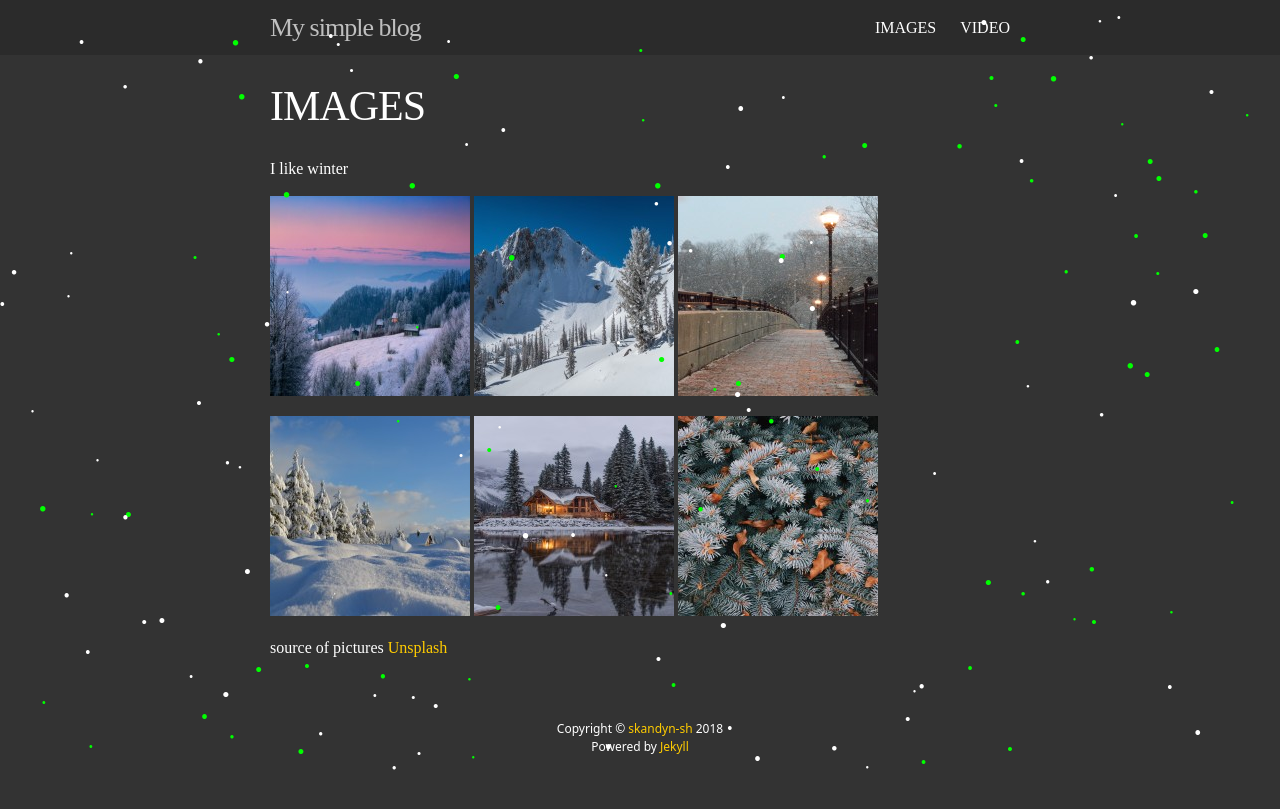
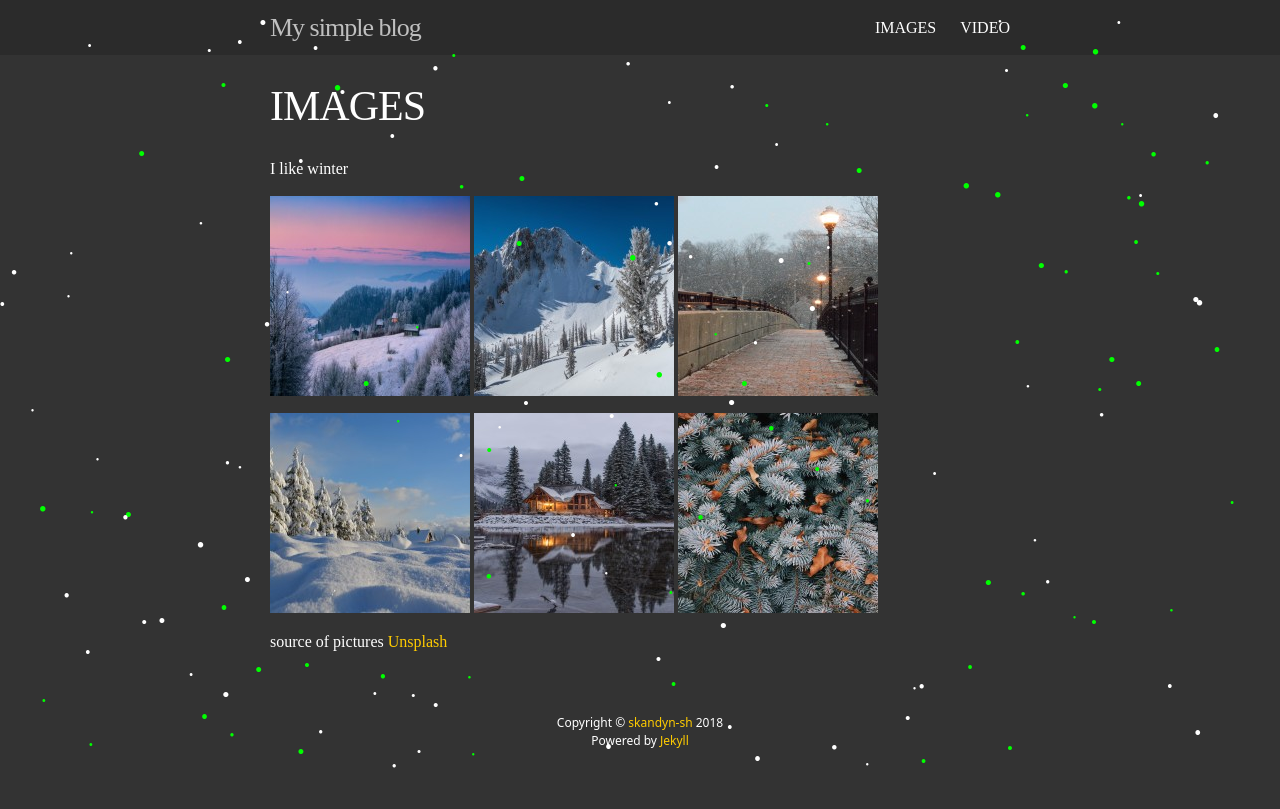
Before and after one commit to skandyn-sh/skandyn-sh.github.io, a Jekyll site: the page built from photos.html, in a window 1280 px wide. Shown: the top 809 px of the page. Built offline with Jekyll 4.4.1, drawn with Linux system fonts in a browser that asks for light colours; nearby versions of some CDN libraries; library files that are not in the unit come from our copies; comment, search, counter and statistics services are not loaded.

Commit message:
Update photos.html

```diff
--- a/photos.html
+++ b/photos.html
@@ -8,9 +8,9 @@
 <a data-fancybox="gallery" href="/img/photos/big_1.jpg"><img src="/img/photos/small_1.jpg"></a>
 <a data-fancybox="gallery" href="/img/photos/big_2.jpg"><img src="/img/photos/small_2.jpg"></a>
 <a data-fancybox="gallery" href="/img/photos/big_3.jpg"><img src="/img/photos/small_3.jpg"></a>
-<p style="padding-bottom: 5px"></p>
+<p style="padding-bottom: 2px"></p>
 <a data-fancybox="gallery" href="/img/photos/big_4.jpg"><img src="/img/photos/small_4.jpg"></a>
 <a data-fancybox="gallery" href="/img/photos/big_5.jpg"><img src="/img/photos/small_5.jpg"></a>
 <a data-fancybox="gallery" href="/img/photos/big_6.jpg"><img src="/img/photos/small_6.jpg"></a>
-<p style="padding-bottom: 5px"></p>
+<p style="padding-bottom: 2px"></p>
 <p>source of pictures <a href="https://unsplash.com/" target="_blank">Unsplash</a></p>
```
